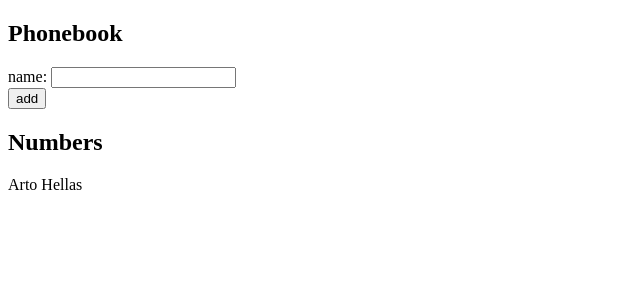
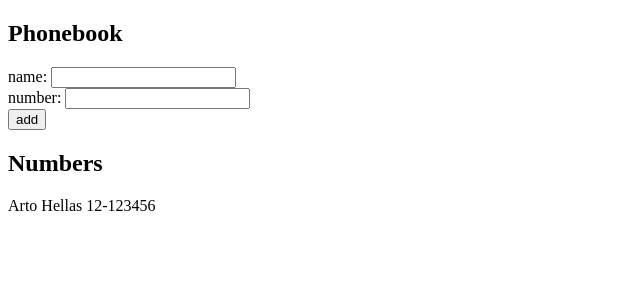
Before and after one commit to AlexandreSchnell/fullstackopen-part2, a React (Create React App) app in the folder phonebook/: page / in a window 1280 px wide. Shown: the top 300 px of the page, without its empty margins (0-640 px from the left). Built offline with nearby package versions, Linux system fonts and the light colour scheme.

Commit message:
Exercise 2.8

```diff
--- a/phonebook/src/App.js
+++ b/phonebook/src/App.js
@@ -2,30 +2,41 @@ import { useState } from 'react'
 
 const App = () => {
   const [persons, setPersons] = useState([
-    { name: 'Arto Hellas' }
+    {
+      name: 'Arto Hellas',
+      number: '12-123456'
+    }
   ])
   const [newName, setNewName] = useState('')
-  const addName = (event) => {
+  const [newNumber, setNewNumber] = useState('')
+
+  const addPerson = (event) => {
     event.preventDefault()
     if(persons.some(person => person.name === newName)){
       return alert(`${newName} is already added to phonebook`)
     }
 
-    const nameObject = {name: newName}
-    setPersons(persons.concat(nameObject))
+    const personObject = {
+      name: newName,
+      number: newNumber,
+    }
+    setPersons(persons.concat(personObject))
     setNewName('')
+    setNewNumber('')
   }
 
-  const handleNameChange = (event) => {
-    setNewName(event.target.value)
-  }
+  const handleNameChange = (event) => setNewName(event.target.value)
+  const handleNumberChange = (event) => setNewNumber(event.target.value)
 
   return (
     <div>
       <h2>Phonebook</h2>
-      <form onSubmit={addName}>
+      <form onSubmit={addPerson}>
         <div>
           name: <input value={newName} onChange={handleNameChange}/>
+        </div>
+        <div>
+          number: <input value={newNumber} onChange={handleNumberChange}/>
         </div>
         <div>
           <button type="submit">add</button>
@@ -33,7 +44,7 @@ const App = () => {
       </form>
       <h2>Numbers</h2>
       {persons.map((person) =>
-        <p key={person.name}>{person.name}</p>
+        <p key={person.name}>{person.name} {person.number}</p>
       )}
     </div>
   )
```
